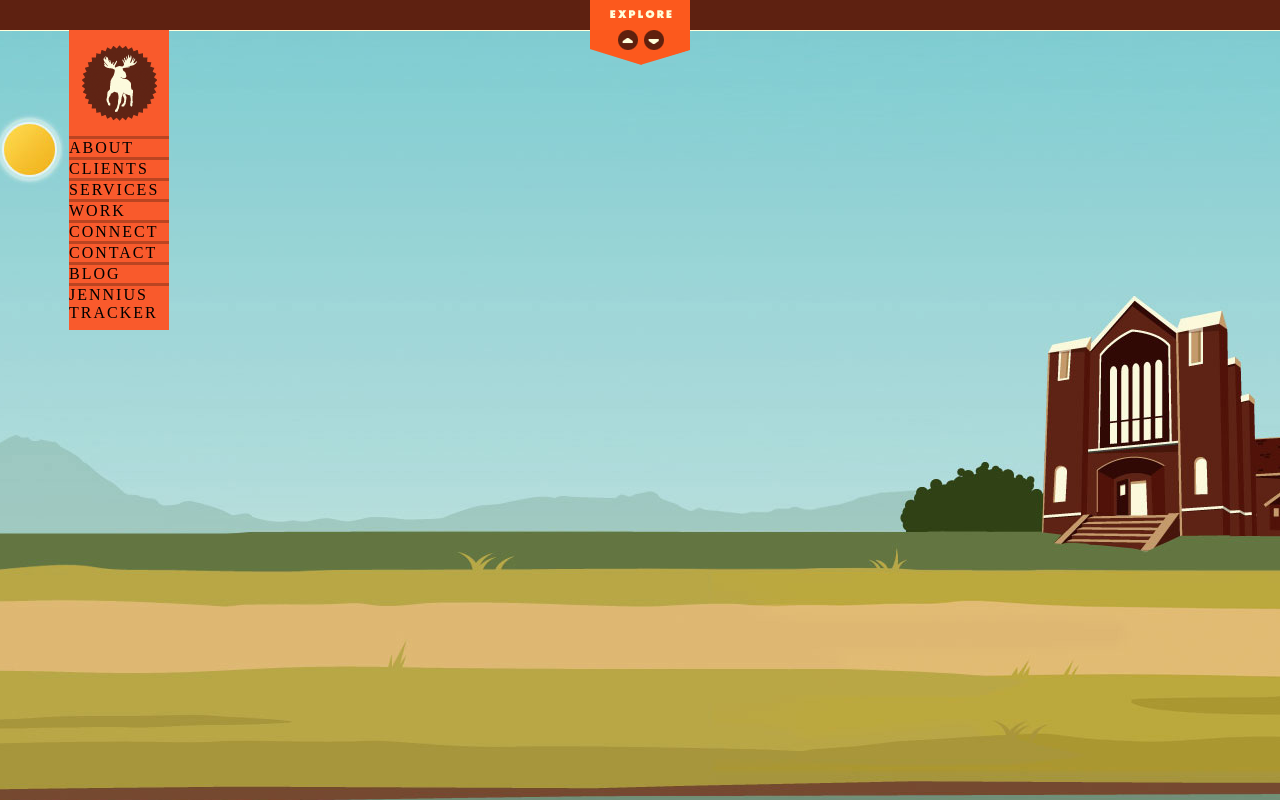
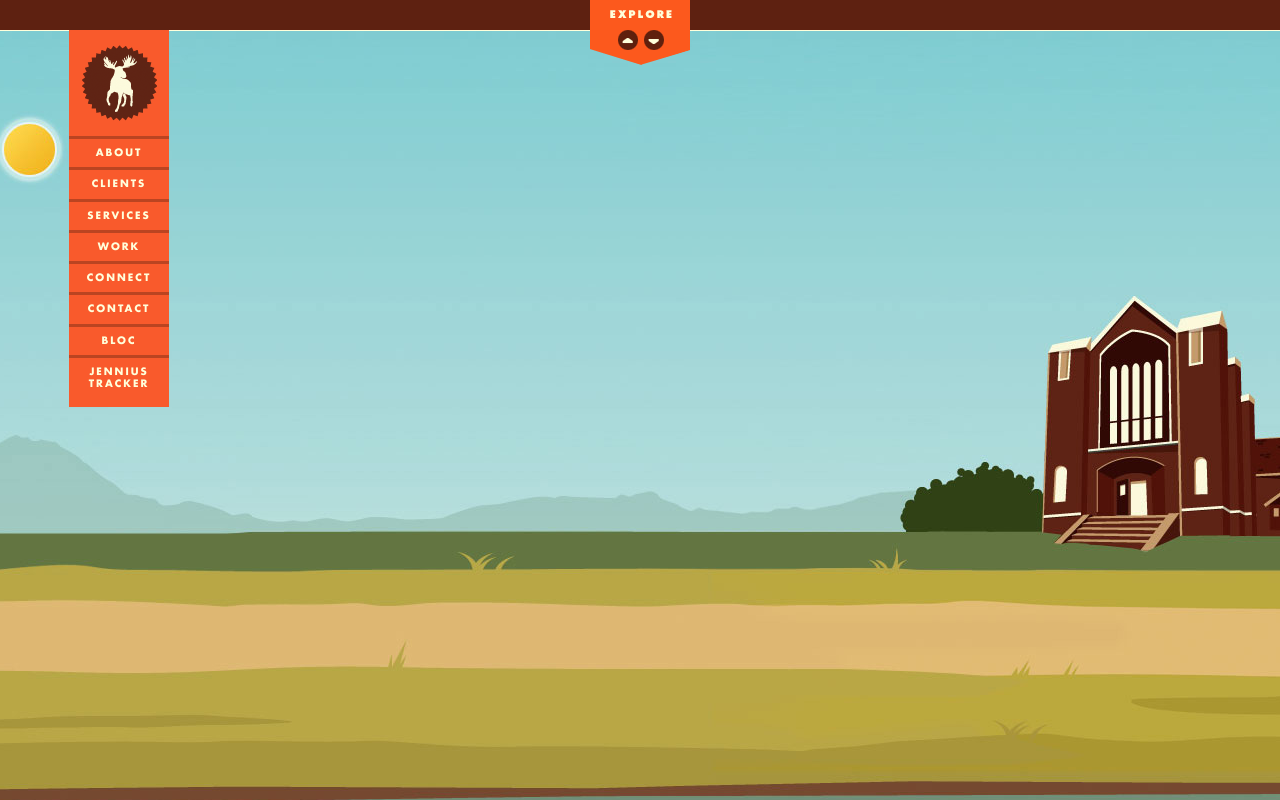
Before and after one commit to Enceradeira/enceradeira.github.io, a plain HTML site: page index.html in a window 1280 px wide. Shown: the top 800 px of the page. Drawn offline with Linux system fonts and the light colour scheme.

Commit message:
font for side-nav configured

```diff
--- a/assets/css/css.css
+++ b/assets/css/css.css
@@ -1,10 +1,19 @@
+/* elements */
 html {
 	overflow-y: scroll;
 }
 
+body {
+	font-size: 13px;
+	line-height: 1.231;
+	letter-spacing: 2px;
+}
+
 body, button, input, select, textarea
 {
-	letter-spacing: 2px;
+	font-family: FuturaStdBold;
+	color: #222;
+	text-transform: uppercase;
 }
 
 nav ul {
@@ -12,6 +21,8 @@ nav ul {
 	margin: 0;
 	padding: 0;
 }
+
+/* ids */
 
 header#exploreheader {
 	height: 30px;
@@ -70,6 +81,20 @@ header#navHeader {
 	padding:  15px 0 8px 0
 }
 
+#vertical-links li {
+border-top: 3px solid #bb4421;
+}
+
+#vertical-links a {
+	color: #ffffdc;
+	font-size: 10px;
+	text-align: center;
+	display: block;
+	padding: 8px 0;
+}
+
+/* classes */
+
 .m-logo {
 	background: url('../../images/moose-logo.png') no-repeat #f95a2c;
 	height: 76px;
@@ -83,6 +108,8 @@ header#navHeader {
 	background-position: 0 -76px
 }
 
-#vertical-links li {
-border-top: 3px solid #bb4421;
+/* fonts */
+@font-face {
+	font-family: 'FuturaStdBold';
+	src: url('fonts/futurastd-bold-webfont.woff') format('woff')
 }
--- a/index.html
+++ b/index.html
@@ -28,28 +28,28 @@
                     <a class="m-logo"></a>
                     <ul id="vertical-links">
                         <li>
-                            <a>ABOUT</a>
+                            <a>About</a>
                         </li>
                         <li>
-                            <a>CLIENTS</a>
+                            <a>Clients</a>
                         </li>
                         <li>
-                            <a>SERVICES</a>
+                            <a>Services</a>
                         </li>
                         <li>
-                            <a>WORK</a>
+                            <a>Work</a>
                         </li>
                         <li>
-                            <a>CONNECT</a>
+                            <a>Connect</a>
                         </li>
                         <li>
-                            <a>CONTACT</a>
+                            <a>Contact</a>
                         </li>
                         <li>
-                            <a>BLOG</a>
+                            <a>Bloc</a>
                         </li>
                         <li>
-                            <a>JENNIUS TRACKER</a>
+                            <a>JENNIUS Tracker</a>
                         </li>
                     </ul>
                 </nav>
```
Also changed, not shown: assets/css/fonts/futurastd-bold-webfont.woff (added).
